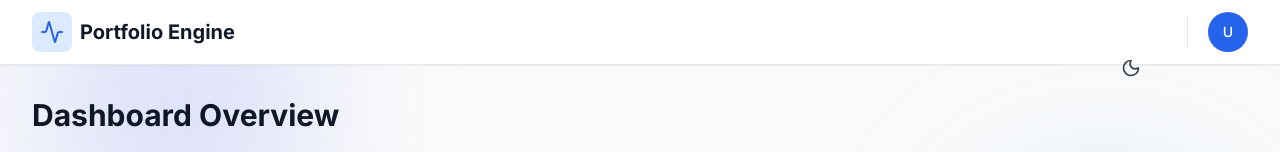
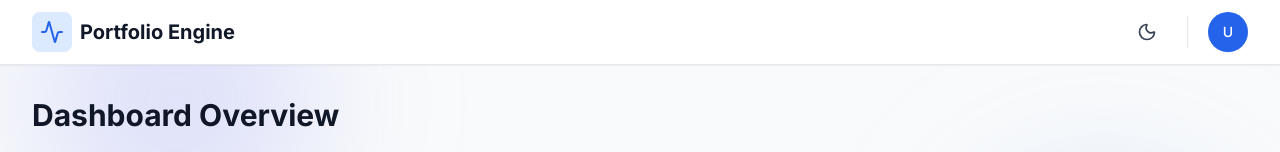
Before and after one commit to anasfarock/portfolio-engine, a React app in the folder frontend/: page /dashboard in a window 1280 px wide. Shown: the top 152 px of the page. Built offline with nearby package versions, Linux system fonts and the light colour scheme; no server answers; sample sign-in values are in the browser's storage; the HTML template or start-up script is replaced by a standard one.

Commit message:
Standalone Navbar Component, Fixed the Theme Toggle

```diff
--- a/frontend/src/components/ThemeToggle.jsx
+++ b/frontend/src/components/ThemeToggle.jsx
@@ -1,7 +1,7 @@
 import React, { useEffect, useState } from 'react';
 import { Moon, Sun } from 'lucide-react';
 
-export default function ThemeToggle() {
+export default function ThemeToggle({ className = '' }) {
     const [isDark, setIsDark] = useState(false);
 
     useEffect(() => {
@@ -31,7 +31,7 @@ export default function ThemeToggle() {
         <button
             onClick={toggleTheme}
             type="button"
-            className="text-gray-500 dark:text-gray-400 hover:bg-gray-100 dark:hover:bg-gray-700 focus:outline-none focus:ring-4 focus:ring-gray-200 dark:focus:ring-gray-700 rounded-lg text-sm p-2.5 transition-colors absolute top-4 right-4 z-50"
+            className={`text-gray-500 dark:text-gray-400 hover:bg-gray-100 dark:hover:bg-gray-700 focus:outline-none focus:ring-4 focus:ring-gray-200 dark:focus:ring-gray-700 rounded-lg text-sm p-2.5 transition-colors ${className}`}
             aria-label="Toggle Dark Mode"
         >
             {isDark ? (
--- /dev/null
+++ b/frontend/src/components/layout/Navbar.jsx
@@ -0,0 +1,38 @@
+import React from 'react';
+import { Link } from 'react-router-dom';
+import ThemeToggle from '../ThemeToggle';
+import AvatarDropdown from '../ui/AvatarDropdown';
+import { Activity } from 'lucide-react';
+
+export default function Navbar() {
+    return (
+        <nav className="bg-white dark:bg-gray-800 border-b border-gray-200 dark:border-gray-700 sticky top-0 z-40 transition-colors duration-300 shadow-sm">
+            <div className="max-w-7xl mx-auto px-4 sm:px-6 lg:px-8">
+                <div className="flex justify-between h-16">
+
+                    {/* Logo area */}
+                    <div className="flex">
+                        <Link to="/dashboard" className="flex-shrink-0 flex items-center gap-2 group">
+                            <div className="p-2 bg-primary-100 dark:bg-primary-900/50 rounded-lg group-hover:bg-primary-200 dark:group-hover:bg-primary-800/60 transition-colors">
+                                <Activity className="h-6 w-6 text-primary-600 dark:text-primary-400" />
+                            </div>
+                            <span className="font-bold text-xl text-gray-900 dark:text-white hidden sm:block">
+                                Portfolio Engine
+                            </span>
+                        </Link>
+                    </div>
+
+                    {/* Right side navigation items */}
+                    <div className="flex items-center gap-4">
+                        <ThemeToggle />
+
+                        <div className="h-8 w-px bg-gray-200 dark:bg-gray-700 mx-1"></div>
+
+                        <AvatarDropdown />
+                    </div>
+
+                </div>
+            </div>
+        </nav>
+    );
+}
--- a/frontend/src/components/layout/ProtectedLayout.jsx
+++ b/frontend/src/components/layout/ProtectedLayout.jsx
@@ -1,46 +1,11 @@
 import React from 'react';
-import { Outlet, Link } from 'react-router-dom';
-import ThemeToggle from '../ThemeToggle';
-import AvatarDropdown from '../ui/AvatarDropdown';
-import { Activity } from 'lucide-react';
+import { Outlet } from 'react-router-dom';
+import Navbar from './Navbar';
 
 export default function ProtectedLayout() {
     return (
         <div className="min-h-screen bg-gray-50 dark:bg-gray-900 transition-colors duration-300 flex flex-col">
-            {/* Top Navigation Bar */}
-            <nav className="bg-white dark:bg-gray-800 border-b border-gray-200 dark:border-gray-700 sticky top-0 z-40 transition-colors duration-300 shadow-sm">
-                <div className="max-w-7xl mx-auto px-4 sm:px-6 lg:px-8">
-                    <div className="flex justify-between h-16">
-
-                        {/* Logo area */}
-                        <div className="flex">
-                            <Link to="/dashboard" className="flex-shrink-0 flex items-center gap-2 group">
-                                <div className="p-2 bg-primary-100 dark:bg-primary-900/50 rounded-lg group-hover:bg-primary-200 dark:group-hover:bg-primary-800/60 transition-colors">
-                                    <Activity className="h-6 w-6 text-primary-600 dark:text-primary-400" />
-                                </div>
-                                <span className="font-bold text-xl text-gray-900 dark:text-white hidden sm:block">
-                                    Portfolio Engine
-                                </span>
-                            </Link>
-                        </div>
-
-                        {/* Right side navigation items */}
-                        <div className="flex items-center gap-4">
-                            <div className="relative flex items-center justify-center">
-                                {/* Remove absolute positioning from ThemeToggle inside the navbar for proper flow */}
-                                <div className="mr-2">
-                                    <ThemeToggle className="relative top-0 right-0" />
-                                </div>
-                            </div>
-
-                            <div className="h-8 w-px bg-gray-200 dark:bg-gray-700 mx-1"></div>
-
-                            <AvatarDropdown />
-                        </div>
-
-                    </div>
-                </div>
-            </nav>
+            <Navbar />
 
             {/* Main Content Area */}
             <main className="flex-1 w-full max-w-7xl mx-auto px-4 sm:px-6 lg:px-8 py-8 relative">
--- a/frontend/src/pages/Login.jsx
+++ b/frontend/src/pages/Login.jsx
@@ -28,7 +28,7 @@ export default function Login() {
 
     return (
         <div className="min-h-screen bg-gray-50 flex flex-col justify-center py-12 sm:px-6 lg:px-8 bg-cover bg-center dark:bg-gray-900 transition-colors duration-300 relative overflow-hidden">
-            <ThemeToggle />
+            <ThemeToggle className="absolute top-4 right-4 z-50" />
 
             {/* Decorative background elements */}
             <div className="absolute top-0 -left-4 w-72 h-72 bg-primary-400 rounded-full mix-blend-multiply filter blur-2xl opacity-20 animate-blob"></div>
--- a/frontend/src/pages/Register.jsx
+++ b/frontend/src/pages/Register.jsx
@@ -35,7 +35,7 @@ export default function Register() {
 
     return (
         <div className="min-h-screen bg-gray-50 flex flex-col justify-center py-12 sm:px-6 lg:px-8 bg-cover bg-center dark:bg-gray-900 transition-colors duration-300 relative">
-            <ThemeToggle />
+            <ThemeToggle className="absolute top-4 right-4 z-50" />
 
             {/* Decorative background elements */}
             <div className="absolute top-0 right-0 w-72 h-72 bg-primary-400 rounded-full mix-blend-multiply filter blur-2xl opacity-20 animate-blob"></div>
```
